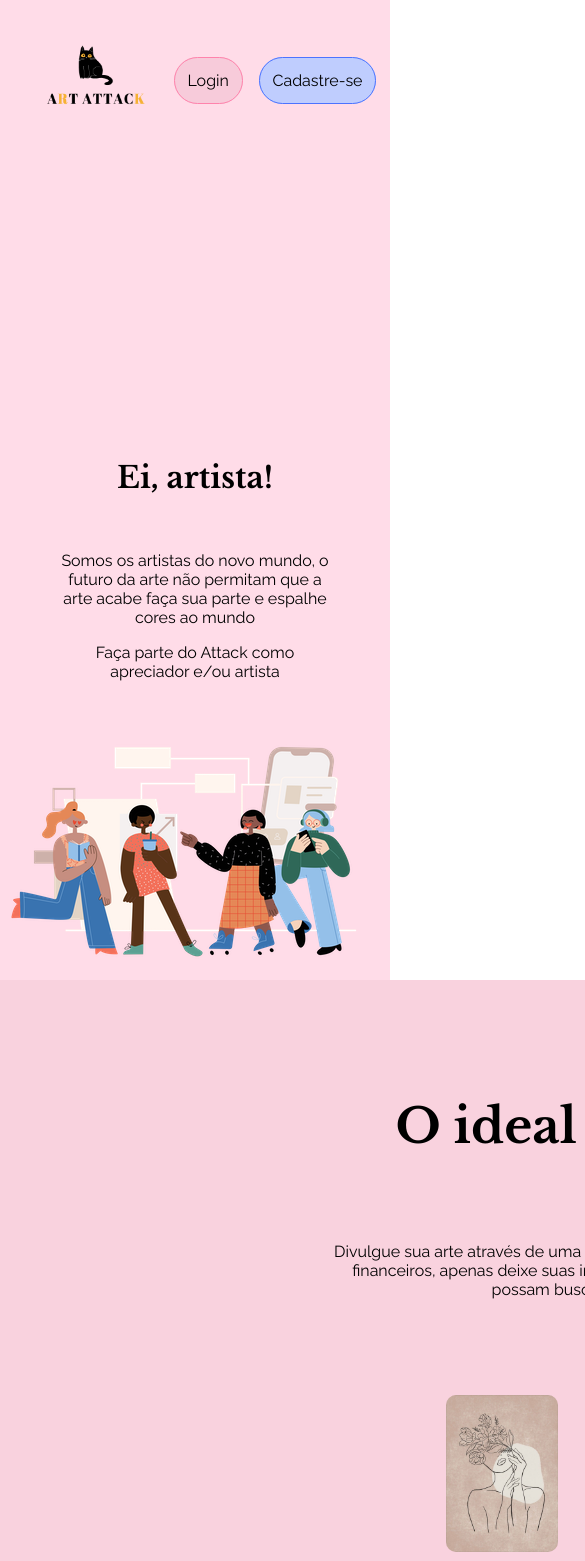
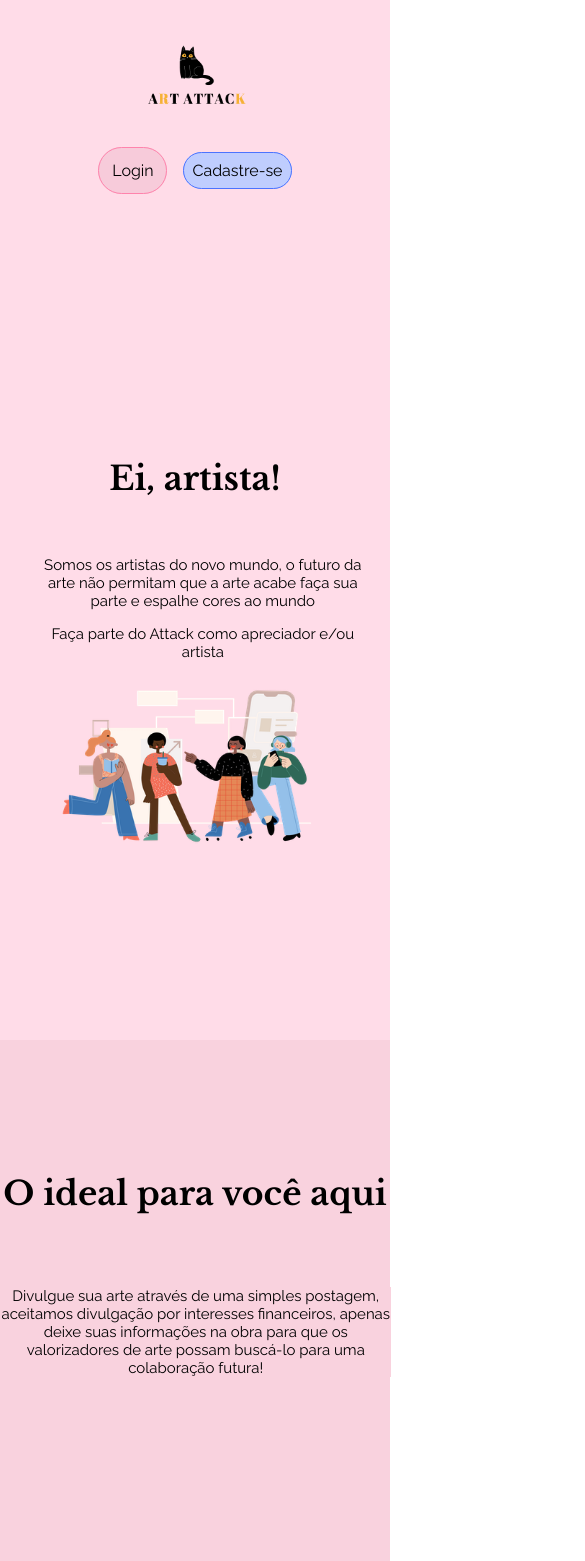
Before and after one commit to lehnerdola/ArtAttack, a React (Create React App) app in the folder site/: page /landing-page in a window 390 px wide. Shown: the top 1561 px of the page, 585 px wide, since content can reach past the window. Built offline with nearby package versions, Linux system fonts and the light colour scheme; a web font is replaced by a local one.

Commit message:
Landing page responsiva

```diff
--- a/site/src/pages/criarprojeto/index.js
+++ b/site/src/pages/criarprojeto/index.js
@@ -54,6 +54,8 @@ export default function Projeto(){
 
             </div>
 
+            <div className='con'>
+
             <aside class="subcont-2">
 
                     <div class="upload">
@@ -67,6 +69,8 @@ export default function Projeto(){
                         <p className='textocont' >Adicione uma imagem</p>
 
             </aside>
+                <button className='btpj'>Enviar projeto</button>
+            </div>
 
     </main>
         </div>
--- a/site/src/pages/criarprojeto/index.scss
+++ b/site/src/pages/criarprojeto/index.scss
@@ -33,6 +33,7 @@
     display: flex;
     flex-direction: column;
     align-items: center;
+    justify-content: center;
 }
 
 .cont-2{
@@ -40,10 +41,9 @@
     flex-direction: row;
     background-color: #fff;
     justify-content: space-around;
+    margin-left: 1em;
     width: 80em;
-    margin-left: 3em;
     border-radius: 20px;
-    margin-top: 4em;
 }
 
 .subcont-1{
@@ -72,6 +72,23 @@
     margin-left: 0.1em;
     font-family: 'attack11';
     font-weight: 600;
+}
+
+.con{
+    display: flex;
+    flex-direction: column;
+    justify-content: space-around;
+    align-items: center;
+}
+
+.btpj{
+    background-color: #6586ff;
+    border: none;
+    padding: 1em;
+    width: 10em;
+    border-radius: 30px;
+    font-family: 'attack11';
+    color: #fff;
 }
 
 .subcont-2{
--- a/site/src/pages/landing-page/index.js
+++ b/site/src/pages/landing-page/index.js
@@ -112,12 +112,19 @@ export default function LP() {
                     </div>
 
                     <div>
-                        <img src='../images/Cool Kids - Digital Currency.png' className='img5'></img>
+                        <img src='../images/Cool Kids - Digital Currency.png' className='imgcoin'></img>
                     </div>
 
                 </section>
 
                 <nav className="sub-6">
+
+
+                    <div className='tam5' >
+                        <h1 className="txt-8-2">Especialmente criado para você</h1>
+                        <p className='txt-8-3'>Você se interessou pela nossa proposta? Faça seu <Link to='../cadastro'><a class="b3"> cadastro </a> </Link>
+                            e espalhe sua arte mundo a fora através de nós </p>
+                    </div>
 
                     <div className="sub-6-1">
 
@@ -152,28 +159,21 @@ export default function LP() {
 
                     </div>
 
-
-
-                    <div className='tam5' >
-                        <h1 className="txt-8-2">Especialmente criado para você</h1>
-                        <p className='txt-8-3'>Você se interessou pela nossa proposta? Faça seu <Link to='../cadastro'><a class="b3"> cadastro </a> </Link>
-                            e espalhe sua arte mundo a fora através de nós </p>
-                    </div>
-
                 </nav>
 
                 <footer className='sub-7'>
 
 
-                    <div >
+                    <div className='sub-7-1'>
                         <p className="txt-9"> Art Attack Vem pro ataque!
+                        </p>
 
-                        </p>
+                        <div className="img2">
+                        <img src="../images/Logotipo.png" className="img2" />
+                    </div>
                     </div>
 
-                    <div className="img2">
-                        <img src="../images/Logotipo.png" className="img2" />
-                    </div>
+
 
                     <div >
 
--- a/site/src/pages/landing-page/index.scss
+++ b/site/src/pages/landing-page/index.scss
@@ -4,6 +4,10 @@
   flex-direction: column;
   background-color: #F7CBDA;
 
+  }
+
+  .imgcoin{
+    width: 8em;
   }
   .sub-1{
   display: flex;
@@ -18,6 +22,7 @@
   justify-content: center;
   align-items: center;
   background-color: #ffdce8;
+  height: 35em;
   }
   .sub-3{
   display: flex;
@@ -26,8 +31,7 @@
   text-align: center;
   align-items: center;
   background-color: #f9d2de;
-  height: 40em;
-  width: 84.3em;
+  height: 30em;
   }
 
   .img5{
@@ -80,7 +84,6 @@
   display: flex;
   flex-direction: column;
   width: 20em;
-  margin-left: -2em;
   }
 
   .sub-6-2{
@@ -93,6 +96,8 @@
     padding: 5px;
     border-radius: 20px;
     height: 8em;
+  margin-left: -20em;
+
   }
 
   .sub-6-3{
@@ -105,6 +110,8 @@
     padding: 5px;
     height: 8em;
     border-radius: 20px;
+  margin-left: -20em;
+
   }
 
 
@@ -114,9 +121,12 @@
     justify-content: space-between;
     align-items: center;
     background-color: #CEBBF7;
-    height: 13em;
+    height: 21em;
   }
 
+  .sub-7-1{
+    margin-bottom: -5em;
+  }
 
   .txt-1{
   font-family: 'attack9';
@@ -190,21 +200,20 @@
   }
 
   .txt-8-2{
-    text-align: center;
     font-family: 'attack9';
     font-size: 36px;
+    width: 13em;
+    text-align: center;
   }
 
   .tam5{
     display: flex;
     flex-direction: column;
-    align-items: flex-end;
-    margin-right: -5em;
     }
 
   .txt-8-3{
     text-align: center;
-    width: 75%;
+    width: 60%;
     font-family: 'attack11';
   }
 
@@ -225,8 +234,6 @@
   text-align: center;
   align-items: center;
   justify-content:center;
-  height: 50em;
-
   }
 
   .tam{
@@ -369,41 +376,168 @@
     font-family: 'Attack-2';
   }
 
-@media screen and (min-width: 300px) and (max-width: 400px) {
+@media screen and (min-width: 300px) and (max-width: 480px) {
 
-  .sub-1{
-    display: flex;
-    flex-direction: row;
-    justify-content: center;
+ .sub-1{
+   display: flex;
+   flex-direction: column;
+  justify-content: space-between;
+  align-items: center;
+  height: 15em;
   }
 
-  .txt-1{
-    font-size: 30px;
+  .b0{
+    background-color: rgb(247, 203, 218);
+    border-radius: 30px;
+    font-family: 'attack11';
+    border: 1px solid #ff83ac;
+    }
+    .b1{
+    background-color: #BFCDFE;
+    border: 1px solid #4c73ff;
+    padding: 0.5em;
+    border-radius: 30px;
+    font-family: 'attack11';
+    }
+
+    .btcont{
+      margin-bottom: 4em;
+    }
+
+  .sub-2
+  {
+    flex-direction: column;
+    height: 50em;
+  }
+
+  .imgbr{
+    width: 18em;
+  }
+  .sub-3
+  {
+    align-items: center;
+    flex-direction: column;
+    height: 50em;
+  }
+
+  .sub-4{
+    justify-content: space-around;
+    align-items: center;
+    flex-direction: column;
+    height: 90em;
+  }
+
+  .sub-4-1,.sub-4-2, .sub-4-3{
+    margin-left: 0px;
+  }
+
+  .sub-4-1{
+    margin-top: 7em;
+  }
+
+
+  .sub-5{
+    margin-left: -30px;
+  }
+
+  .txt-7{
+    width: 15em;
+    font-size: 13px;
+  }
+
+  .imgcoin{
+    width: 5em;
+  }
+
+  .sub-6{
+    display: flex;
+    flex-direction: column;
+  }
+
+  .tam5{
+    margin-right: 0px;
+  }
+
+  .sub-6-2,.sub-6-3{
+    width: 15em;
+    height: 5em;
+    justify-content: center;
+    margin-left: 2em;
+  }
+
+  .img6{
+    width: 2em;
+    height: 2em;
+    margin-right: 1em;
+  }
+
+  .txt-8, .txt-8-1{
+    font-size: 10px;
+    width: 19em;
+    text-align: center;
+    margin-right: 3em;
+  }
+
+  .cards{
+    margin-top: 0px;
+    margin-left: 5em;
+  }
+
+  .card-1, .card-2{
+    margin: 0px;
+  }
+
+  .img2{
+    width: 9em;
+  }
+
+  .p-1{
+    width: 70%;
+    margin-left: 3em;
+  }
+
+  .p-3{
+    margin-left: 2em;
+  }
+
+  .p-2{
+    margin-left: 3em;
+    text-align: center;
+    font-size: 17px;
+  }
+
+  .sub-7{
+    flex-direction: row;
+    height: 20em;
+  }
+
+  .txt-1, .txt-2{
+    font-size: 33px;
+  }
+
+  .nome-me{
+    width: 120%;
+    margin-left: -1.3em;
+    text-align: center;
+    font-size: 15px;
+  }
+
+  .desc2{
+    font-size: 15px;
+    width: 100%;
+    margin-left: 0.1em;
     text-align: center;
   }
 
-
-  .cards{
-    display: flex;
-    align-items: center;
-    justify-content: center;
-    margin-top: 5em;
+  .txt-8-2{
+    font-size: 20px;
+    text-align: center;
+    margin-left: 1.5em;
   }
 
-  .img2{
-   width: 7em;
-   margin-left: -25px;
+  .txt-8-3{
+    margin-left: 3.1em;
+    width: 70%;
+    font-size: 15px;
   }
-
-  .sub-2-1, .sub-2, .sub-3{
-    display: flex;
-    flex-direction: column;
-    justify-content: center;
-    align-items: center;
-  }
-
-  .imgbr{
-    margin-top: -50em;
-  }
-
 }
--- a/site/src/pages/login/index.scss
+++ b/site/src/pages/login/index.scss
@@ -8,9 +8,6 @@
     width: 18em;
   }
 
-  .saa{
-    color: red;
-  }
 
   a.links{
     display: none;
@@ -93,8 +90,15 @@
     background-color: rgb(0, 0, 0);
     border-radius: 5px;
     font-family: 'attack11';
+    color: #fff;
+    padding: 0.5em;
+    transition: all 0.2s linear;
+
+  }
+
+  .mod:hover{
+    background-color: #fff;
     color: rgb(243, 171, 217);
-    padding: 0.5em;
   }
 
   .subb-1{
```
